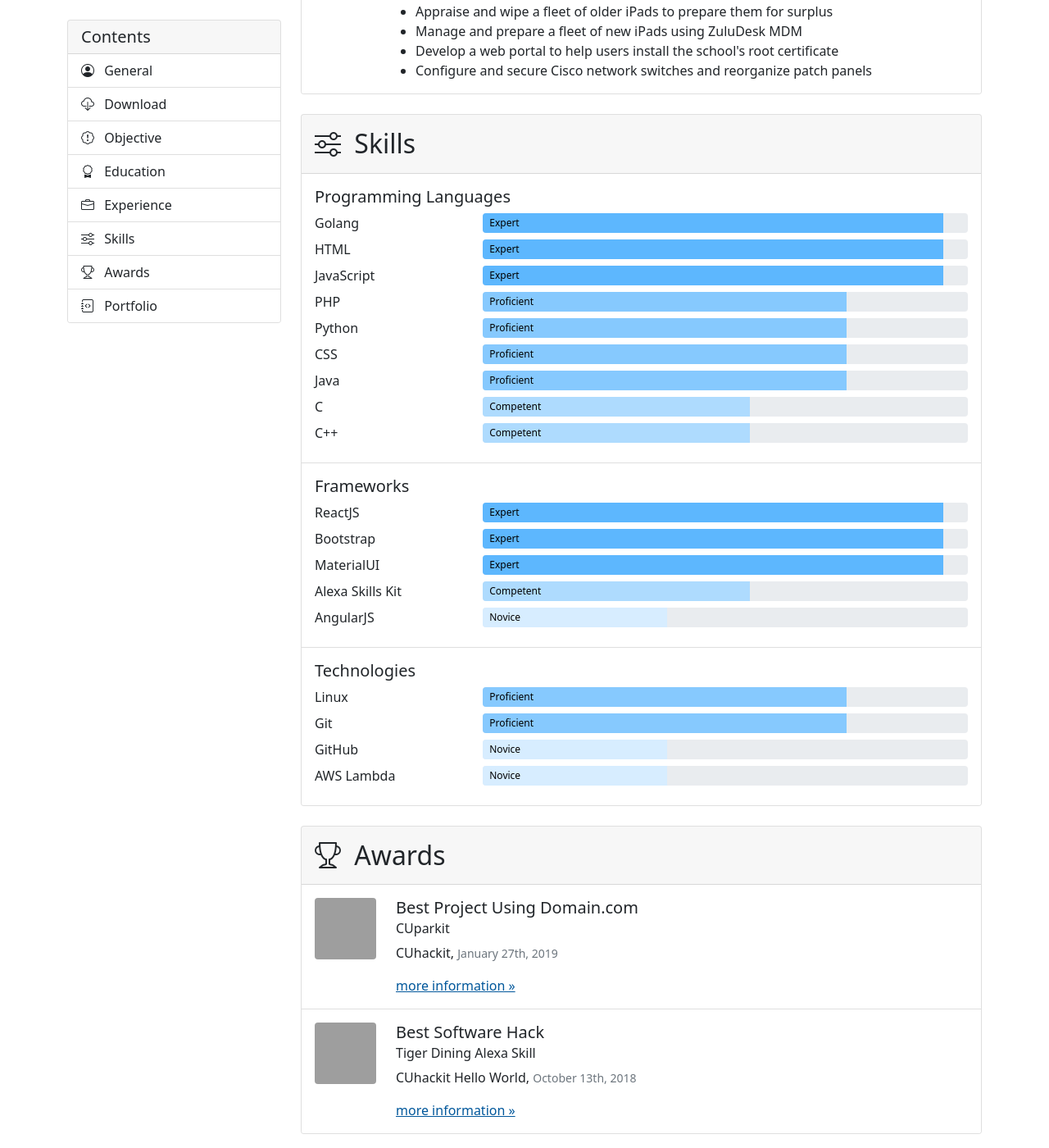
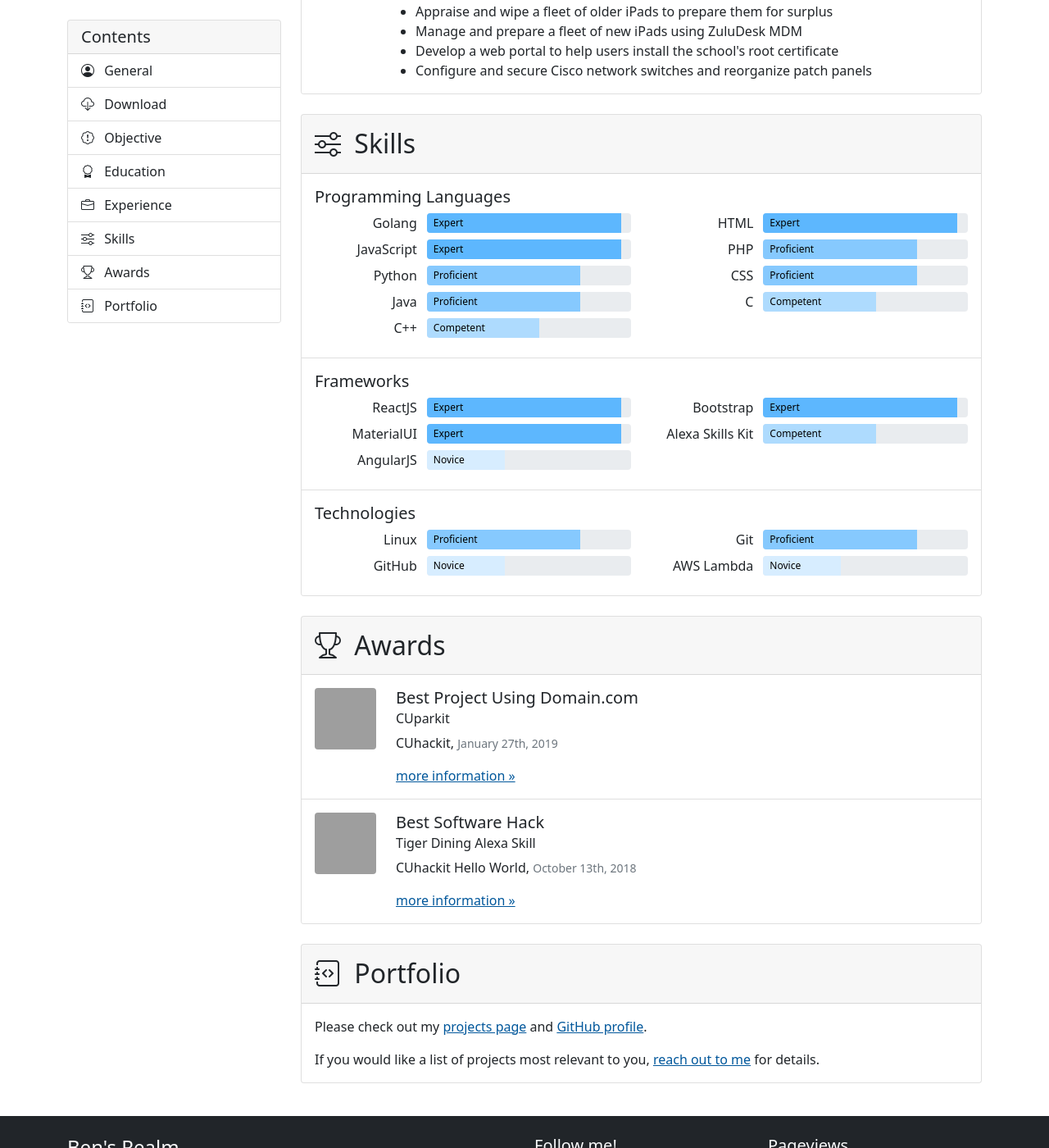
Before and after one commit to BenJetson/benjetson.github.io, a Jekyll site: the page built from resume.html, in a window 1280 px wide and 1400 px high, scrolled down 1472 px. Shown: the whole window at 82% size. Built offline with Jekyll 4.4.1, drawn with Linux system fonts in a browser that asks for light colours; grey boxes are pictures that could not be loaded.

Commit message:
Use 2 column layout for skills on large displays. #8

```diff
--- a/_sass/custom/styles/_resume.scss
+++ b/_sass/custom/styles/_resume.scss
@@ -92,7 +92,12 @@ main.resume {
     margin-bottom: 0;
 
     dt {
-      font-weight: normal;
+      font-weight: 450;
+
+      @include media-breakpoint-up(sm) {
+        padding-right: 0;
+        text-align: right;
+      }
     }
   }
 
--- a/resume.html
+++ b/resume.html
@@ -207,8 +207,8 @@ main_class: resume
             <h3 class="h5 card-title">{{cluster.title}}</h3>
             <dl class="row skill-list">
               {% for item in items %}
-              <dt class="col-sm-4 col-md-3">{{item.skill}}</dt>
-              <dd class="col-sm-8 col-md-9">
+              <dt class="col-sm-4 col-md-2">{{item.skill}}</dt>
+              <dd class="col-sm-8 col-md-4">
                 <div class="skill-meter">
                   {% comment %}
                   <!-- prettier-ignore -->
```
Lines whose indentation alone changed are shown as unchanged.
